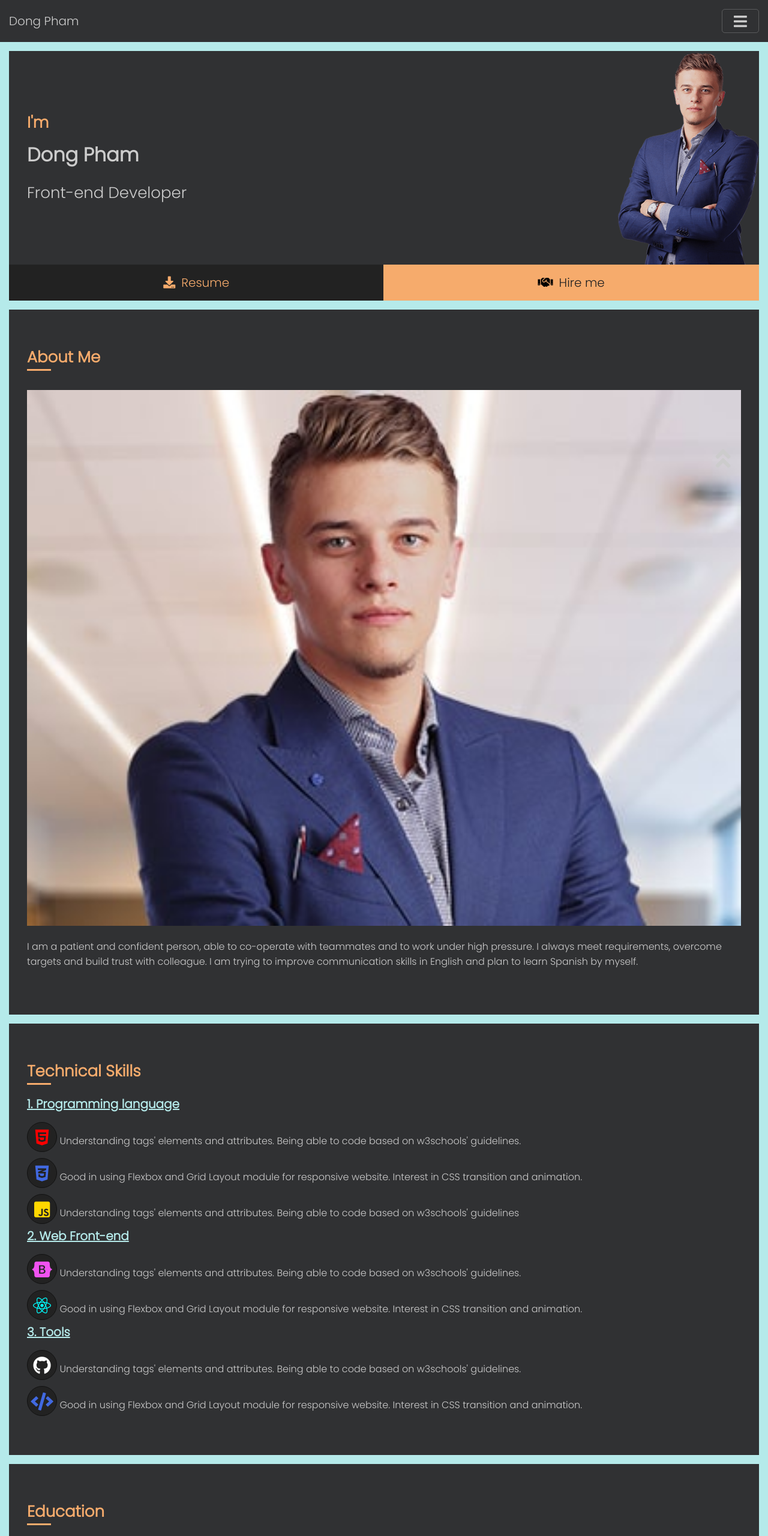
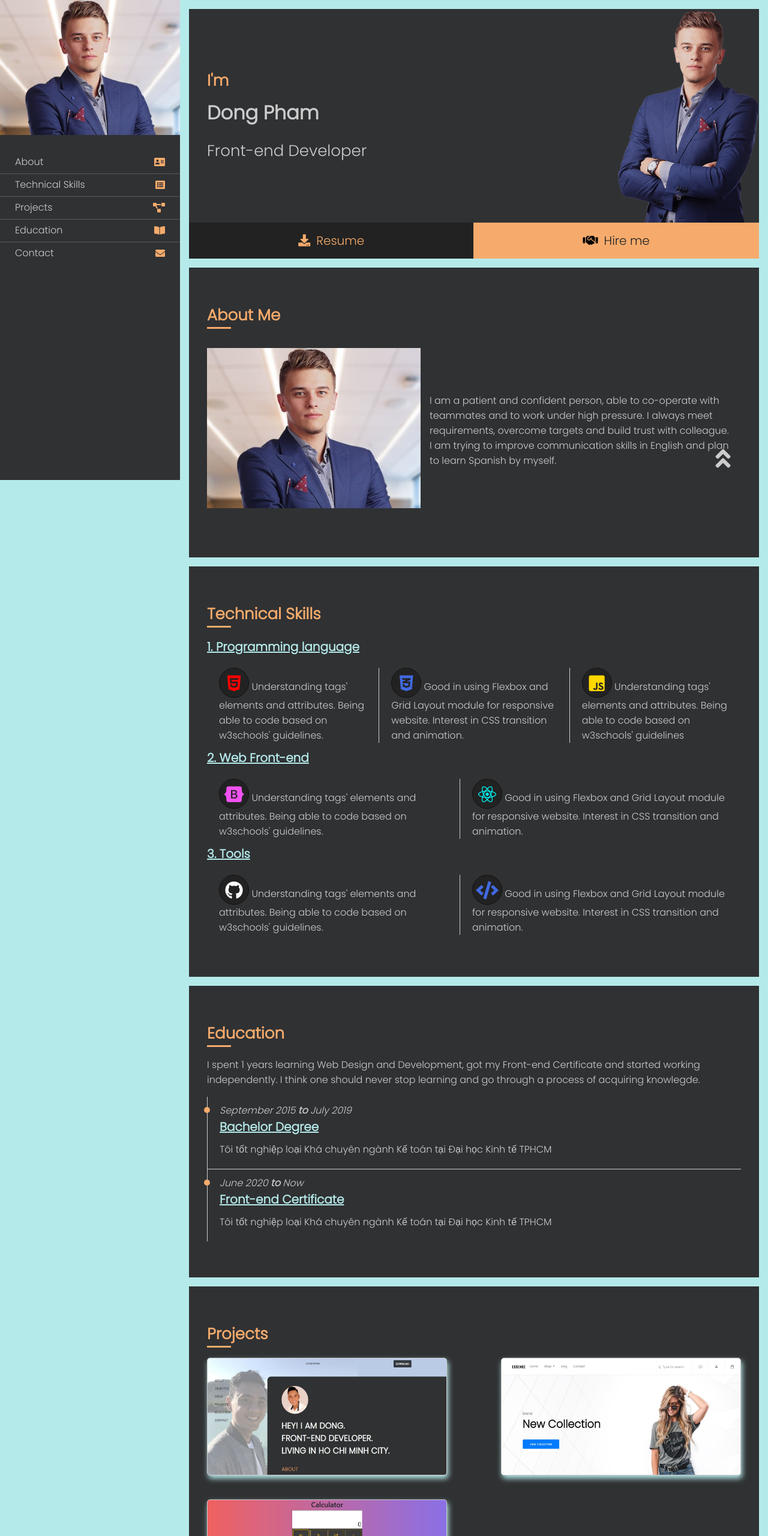
Before and after one commit to dongpham1001/dongpham1001.github.io, a plain HTML site: page Porfolio/index.html in a window 1280 px wide. Shown: the top 2560 px of the page at 60% size. Drawn offline with nearby package versions, Linux system fonts and the light colour scheme.

Commit message:
Update Porfolio

```diff
--- a/Porfolio/index.html
+++ b/Porfolio/index.html
@@ -15,7 +15,11 @@
     <div class="up-button">
         <a href="#"><i class="fas fa-angle-double-up"></i></a>
     </div>
-    <nav>
+    <article class="container">
+        <nav class="left">
+            <div class="avt">
+                <img src="./avt.jpg" alt="avt">
+            </div>
             <div class="sidebar">
                 <a href="#">Dong Pham</a>
                 <button id="btn"><i class="fas fa-bars"></i></button>
@@ -28,6 +32,7 @@
                 <li><a href="#contact">Contact<i class="fas fa-envelope"></i></a></li>
             </ul>
         </nav>
+        <div class="right">
             <header>
                 <section id="introduce">
                     <span>I'm</span>
@@ -41,7 +46,8 @@
             </header>
             <section class="content" id="about">
                 <h2>About Me</h2>
-        <div id="avt">
+                <div id="about-wrapper">
+                    <div class="avt">
                         <img src="./avt.jpg" alt="avt">
                     </div>
                     <p>
@@ -50,11 +56,12 @@
                         targets and build trust with colleague. I am trying to improve communication skills
                         in English and plan to learn Spanish by myself.
                     </p>
+                </div>
             </section>
             <section class="content" id="skills">
                 <h2>Technical Skills</h2>
+                <h3>1. Programming language</h3>
                 <div class="skill">
-            <h3>1. Programming language</h3>
                     <p>
                         <span title="HTML5"><i class="fab fa-html5"></i></span>
                         Understanding tags' elements and attributes. Being able to code based on w3schools' guidelines.
@@ -68,8 +75,8 @@
                         Understanding tags' elements and attributes. Being able to code based on w3schools' guidelines
                     </p>
                 </div>
+                <h3>2. Web Front-end</h3>
                 <div class="skill">
-            <h3>2. Web Front-end</h3>
                     <p>
                         <span title="Bootstrap"><i class="fab fa-bootstrap"></i></span>
                         Understanding tags' elements and attributes. Being able to code based on w3schools' guidelines.
@@ -79,8 +86,8 @@
                         Good in using Flexbox and Grid Layout module for responsive website. Interest in CSS transition and animation.
                     </p>
                 </div>
+                <h3>3. Tools</h3>
                 <div class="skill">
-            <h3>3. Tools</h3>
                     <p>
                         <span title="Github"><i class="fab fa-github"></i></span>
                         Understanding tags' elements and attributes. Being able to code based on w3schools' guidelines.
@@ -115,27 +122,22 @@
                 <h2>Projects</h2>
                 <div class="project-wrapper">
                     <div class="project">
-                <a href="https://dongpham1001.github.io/CV/" target="_blank">
-                    <img src="./Cv-Project.JPG" alt="Cv project">
-                    <span>SEE MORE</span>
-                </a>
+                        <img src="./Cv-Project.JPG" alt="CV project">
+                        <a href="https://dongpham1001.github.io/CV/" target="_blank">SEE MORE</a>
                     </div>
                     <div class="project">
-                <a href="https://dongpham1001.github.io/Ecommerce/" target="_blank">
                         <img src="./Ecommerce-Project.JPG" alt="Ecommerce project">
-                    <span>SEE MORE</span>
-                </a>
+                        <a href="https://dongpham1001.github.io/Ecommerce/" target="_blank">SEE MORE</a>
                     </div>
                     <div class="project">
-                <a href="https://dongpham1001.github.io/Calculator/" target="_blank">
                         <img src="./Calculator-Project.JPG" alt="Calculator project">
-                    <span>SEE MORE</span>
-                </a>
+                        <a href="https://dongpham1001.github.io/Calculator/" target="_blank">SEE MORE</a>
                     </div>
                 </div>
             </section>
             <section class="content" id="contact">
                 <h2>Contact me</h2>
+                <div class="contact-wrapper">
                     <div class="contact-info">
                         <h4>Hello friend, I'd love to hear from you.</h4>
                         <div class="row">
@@ -169,13 +171,16 @@
                             <input type="submit">
                         </form>
                     </div>
+                </div>
             </section>
             <footer>
                 <span>Created By
                     <a href="https://dongpham1001.github.io/">Dong Pham</a> |
-            <span class="far fa-copyright"></span> 2020 All rights reserved.
+                    <span class="far fa-copyright"></span> 2021 All rights reserved.
                 </span>
             </footer>
+        </div>
+    </article>
 
     <script src="/script.js"></script>
 </body>
--- a/Porfolio/style.css
+++ b/Porfolio/style.css
@@ -8,42 +8,8 @@ html {
   font-family: "Poppins", sans-serif;
   color: #cccccc;
 }
-@keyframes arrow {
-  0% {
-    bottom: 2px;
-  }
-  50% {
-    bottom: 15px;
-  }
-  100% {
-    bottom: 2px;
-  }
-}
 .up-button {
-  height: 50px;
-  width: 50px;
-  position: fixed;
-  bottom: 10px;
-  right: 50px;
-  display: flex;
-  justify-content: center;
-  align-items: center;
-  text-decoration: none;
-  border-radius: 50px;
-  animation-name: arrow;
-  animation-duration: 2s;
-  animation-iteration-count: infinite;
-  z-index: 1;
-}
-.up-button a {
-  width: 100%;
-  height: 100%;
-  font-size: 40px;
-  text-align: center;
-  color: #111;
-}
-.up-button a:hover {
-  color: #f0ebcc;
+  display: none;
 }
 body {
   background-color: #b5eaea;
@@ -105,6 +71,9 @@ ul li a:hover {
 }
 ul li a:hover > i {
   color: #cccccc;
+}
+.left .avt {
+  display: none;
 }
 /*Introduction*/
 header,
@@ -214,10 +183,10 @@ header,
   width: 40px;
   border-bottom: solid #f6ab6c 3px;
 }
-#avt {
+.avt {
   margin: 15px 0;
 }
-#avt img {
+.avt img {
   width: 100%;
   height: auto;
 }
@@ -300,35 +269,39 @@ i.fa-github {
 }
 .project {
   position: relative;
-  margin: 10px 0;
+  overflow: hidden;
+  background-color: #fff;
+  margin-bottom: 20px;
+  border: solid 1px #cccccc;
+  border-radius: 5px;
+  box-shadow: #b5eaea 2px 5px 10px;
+}
+.project img {
+  width: 100%;
+  height: 100%;
 }
 .project a {
-  display: block;
-  overflow: hidden;
+  width: 100%;
+  height: 50%;
+  position: absolute;
+  display: inline-block;
+  left: 0;
+  right: 0;
+  top: 100%;
   text-decoration: none;
-  position: relative;
+  text-align: center;
+  font-weight: 600;
+  color: #000;
+  background-color: rgba(246, 171, 108, 0.8);
+  padding: 25px 10px;
+  transition: 0.3s linear;
 }
-.project a img {
-  width: 100%;
-  height: 100%;
-  border: 0.5px solid #cccccc;
-  border-radius: 5px;
+.project:hover img {
+  opacity: 0.3;
+  transition: 0.3s;
 }
-.project a span {
-  /*display: block;
-  text-align: center;
-  background-color: #dddddd;
-  color: #000;
-  font-size: 0.75rem;
-  letter-spacing: 0.5px;
-  position: absolute;
-  width: 100%;
-  height: 30px;
-  bottom: 0;
-  padding: 4px 0;
-  transform: translateY(30px);
-  transition: all 0.4s ease 0s;*/
-  display: none;
+.project:hover a {
+  top: 50%;
 }
 /*Contact*/
 .contact-info {
@@ -385,13 +358,178 @@ i.fa-github {
 footer {
   display: flex;
   justify-content: center;
+  align-items: center;
   padding: 30px;
 }
 footer span {
   color: #303133;
 }
 footer a {
-  color: #f6ab6c;
+  color: #000;
   font-weight: 700;
   text-decoration: none;
 }
+
+@media screen and (min-width: 768px) {
+  /*Back button*/
+  @keyframes arrow {
+    0% {
+      bottom: 2px;
+    }
+    50% {
+      bottom: 15px;
+    }
+    100% {
+      bottom: 2px;
+    }
+  }
+  .up-button {
+    height: 50px;
+    width: 50px;
+    position: fixed;
+    bottom: 10px;
+    right: 50px;
+    display: flex;
+    justify-content: center;
+    align-items: center;
+    text-decoration: none;
+    border-radius: 50px;
+    animation-name: arrow;
+    animation-duration: 2s;
+    animation-iteration-count: infinite;
+    z-index: 1;
+  }
+  .up-button a {
+    width: 100%;
+    height: 100%;
+    font-size: 40px;
+    text-align: center;
+    color: #111;
+  }
+  .up-button a:hover {
+    color: #f0ebcc;
+  }
+  /*Layout*/
+  .container {
+    position: relative;
+    width: 100%;
+  }
+  .left {
+    width: 300px;
+    height: 100%;
+    position: fixed;
+    float: left;
+    overflow: auto;
+    margin-left: -240px;
+    padding: 0;
+    transition: all 0.4s;
+    z-index: 2;
+  }
+  .left:hover {
+    margin-left: 0;
+    background-color: #121213;
+  }
+  .left:hover .avt {
+    display: block;
+  }
+  .right {
+    position: relative;
+    width: calc(100% - 60px);
+    float: right;
+  }
+  /*Left*/
+  .left .sidebar {
+    display: none;
+  }
+  .left ul {
+    display: block;
+    padding: 20px 0;
+  }
+  .left ul li a {
+    padding: 5px 25px 7px;
+  }
+  .left .avt {
+    margin: 0;
+    display: none;
+  }
+  /*Right*/
+  /*About*/
+  #about-wrapper {
+    display: flex;
+    align-items: center;
+  }
+  #about-wrapper .avt {
+    flex: 40%;
+  }
+  #about-wrapper p {
+    flex: 60%;
+    padding: 0 15px;
+  }
+  /*Skills*/
+  .skill {
+    display: flex;
+    padding: 10px 0;
+  }
+  .skill p {
+    padding: 0 20px;
+    border-right: solid 1px #cccccc;
+  }
+  .skill p:last-child {
+    border-right: none;
+  }
+  /*Projects*/
+  .project-wrapper {
+    display: flex;
+    flex-flow: row wrap;
+    justify-content: center;
+  }
+  .project {
+    width: 300px;
+  }
+  .project:first-child {
+    margin-right: 10px;
+  }
+  .project a {
+    padding: 25px 10px;
+    font-size: 1.5rem;
+  }
+}
+@media screen and (min-width: 992px) {
+  .left {
+    margin-left: 0;
+  }
+  .left:hover {
+    background-color: #303133;
+  }
+  .right {
+    width: calc(100% - 300px);
+  }
+  /*Left*/
+  .left .avt {
+    display: block;
+  }
+  /*Right*/
+  /*Contact*/
+  .contact-wrapper {
+    display: flex;
+    align-items: center;
+  }
+  .contact-info {
+    padding: 0 20px 0 0;
+  }
+  .contact-info:last-child {
+    width: 50%;
+  }
+  /*Project*/
+  .project-wrapper {
+    justify-content: space-between;
+  }
+  .project {
+    min-width: 400px;
+    margin: 0 0 40px 0;
+  }
+  .project a {
+    padding: 40px 10px;
+    font-size: 1rem;
+  }
+}
```
Lines whose indentation alone changed are shown as unchanged.
